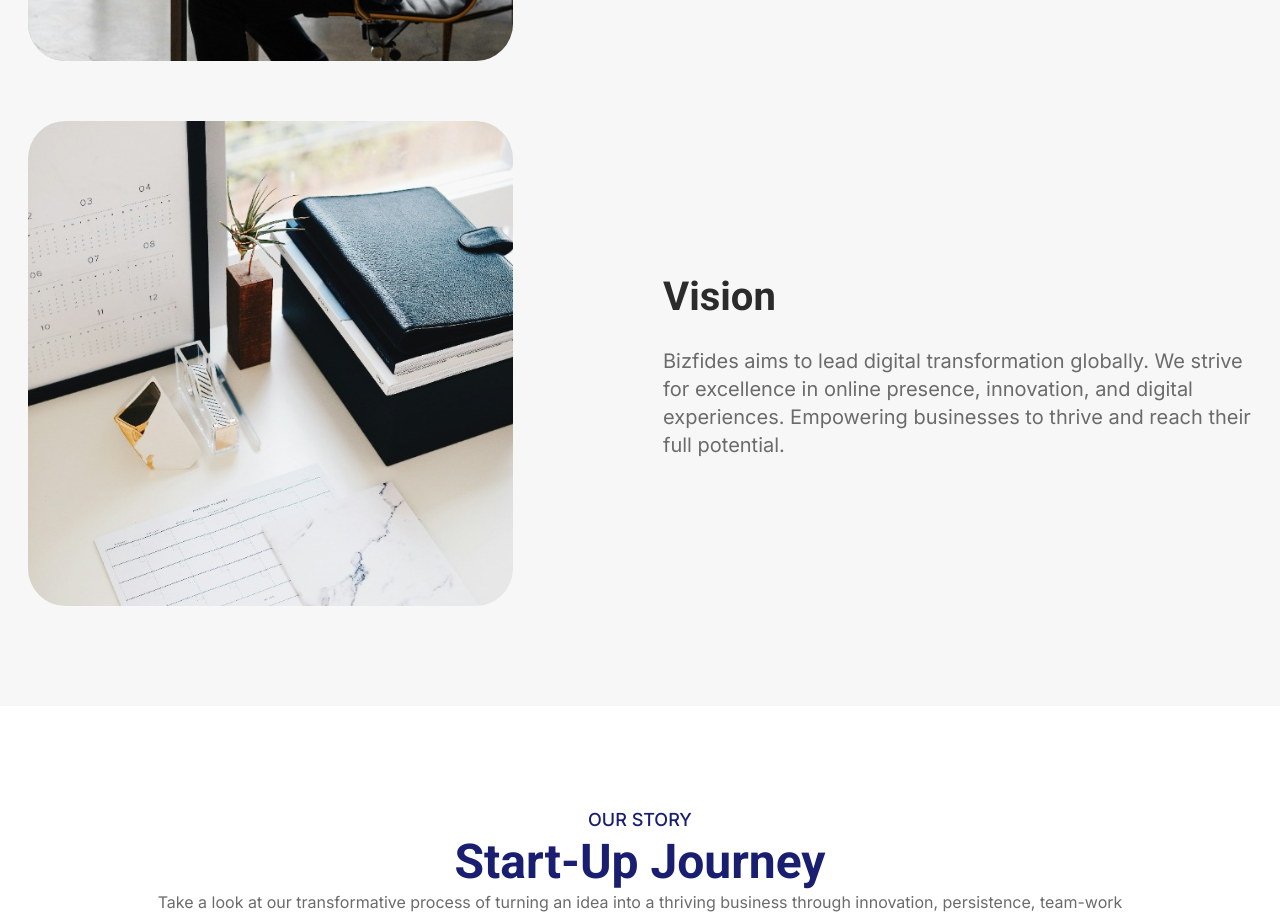
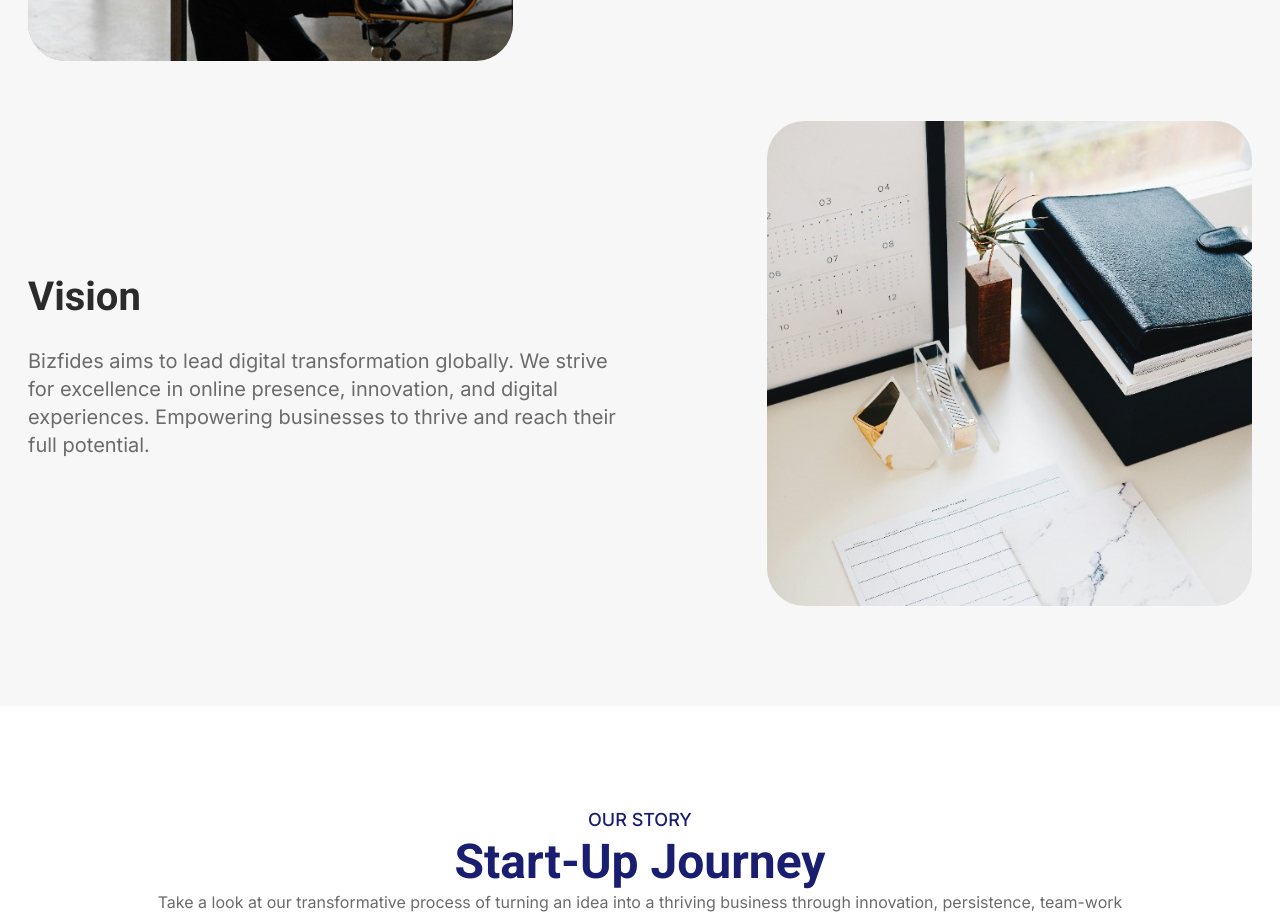
Before and after one commit to Darkchoco3/BIZFIDES_, a React (Vite) app: page /about in a window 1280 px wide. Shown: the part 2600-3518 px from the top of the page. Built offline with nearby package versions, Linux system fonts and the light colour scheme.

Commit message:
make some changes

```diff
--- a/src/Components/Mission&Visson.jsx
+++ b/src/Components/Mission&Visson.jsx
@@ -10,7 +10,7 @@ const MissionVisson = () => {
         <p className="text-xl font-inter text-neutral-grey-300">At Bizfides, we empower businesses to thrive online through elevated digital presence and meaningful engagement. We craft innovative strategies for brand visibility, customer connections, and measurable results. Our commitment is to deliver excellence and drive sustained success.</p>
         </div>
       </div>
-      <div className="flex max-w-[1240px] lg:max-h-[485px] items-center lg:gap-[50px] xl:gap-[150px] flex-col gap-8 md:gap-12 text-center px-2 lg:flex-row lg:text-start">
+      <div className="flex max-w-[1240px] lg:max-h-[485px] items-center lg:gap-[50px] xl:gap-[150px] flex-col gap-8 md:gap-12 text-center px-2 lg:flex-row-reverse lg:text-start">
         <img src={vision} alt="vision"/>
         <div className='flex flex-col gap-2 lg:gap-[20px]'>
         <h2 className="font-bold font-roboto text-[40px] text-neutral-black">Vision</h2>
```
